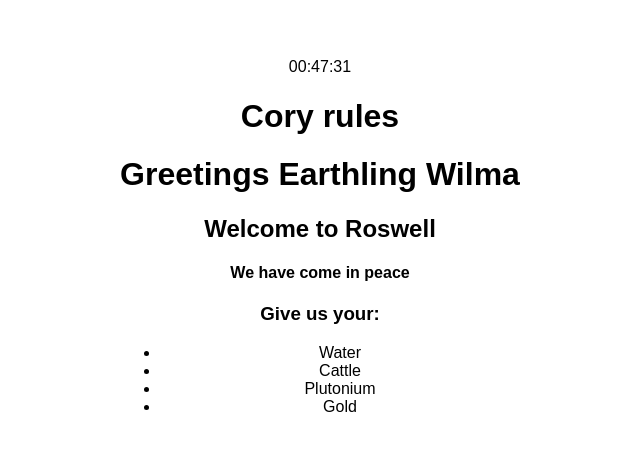
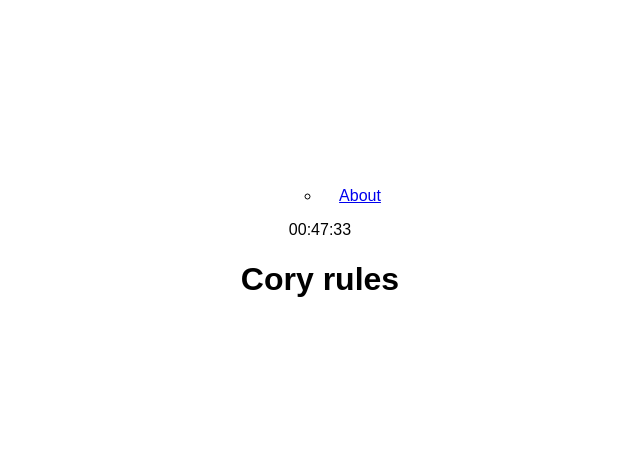
Before and after one commit to aloha45/portfolio-10-2020, a React (Create React App) app: page / in a window 1280 px wide. Shown: the part 155-606 px from the top of the page, without its empty margins (320-960 px from the left). Built offline with nearby package versions, Linux system fonts and the light colour scheme.

Commit message:
add navbar

```diff
--- a/src/components/Clock/Clock.jsx
+++ b/src/components/Clock/Clock.jsx
@@ -20,7 +20,8 @@
 
     currentTime() {
         let date = new Date();
-            let hour = date.getHours();        let min = date.getMinutes();
+        let hour = date.getHours();
+        let min = date.getMinutes();
         let sec = date.getSeconds();
         hour = this.updateTime(hour);
         if (hour > 12) {
@@ -34,7 +35,6 @@
             second: sec
             }
         })
-        // document.getElementById("clock").innerText = hour + " : " + min + " : " + sec;
     }
 
 
--- /dev/null
+++ b/src/components/NavBar/NavBar.jsx
@@ -0,0 +1,23 @@
+import React from 'react'
+
+const NavBar = () => {
+    return (
+        <React.Fragment>
+            <header>
+            <nav>
+                <div className='nav-wrapper'>
+                    <ul id="nav-mobile" className="right">
+                    <ul className="nav justify-content-end">
+                        <li className="nav-item">
+                        <a className="nav-link active" href="/about">About</a>
+                        </li>
+                    </ul>
+                    </ul>
+                </div>
+            </nav>
+            </header>
+        </React.Fragment>
+     );
+}
+
+export default NavBar;
--- a/src/pages/App/App.js
+++ b/src/pages/App/App.js
@@ -1,16 +1,15 @@
 import React from 'react';
 // import logo from './logo.svg';
 import './App.css';
-import Greeter from '../../components/Greeter/Greeter'
 import Clock from '../../components/Clock/Clock'
+import NavBar from '../../components/NavBar/NavBar'
 
 function App() {
   return (
     <div className="App">
+      <NavBar />
       <Clock />
       <h1>Cory rules</h1>
-      <Greeter
-        earthling={{ name: 'Wilma', town: 'Roswell' }} />
     </div>
   );
 }
```
Lines whose indentation alone changed are shown as unchanged.
